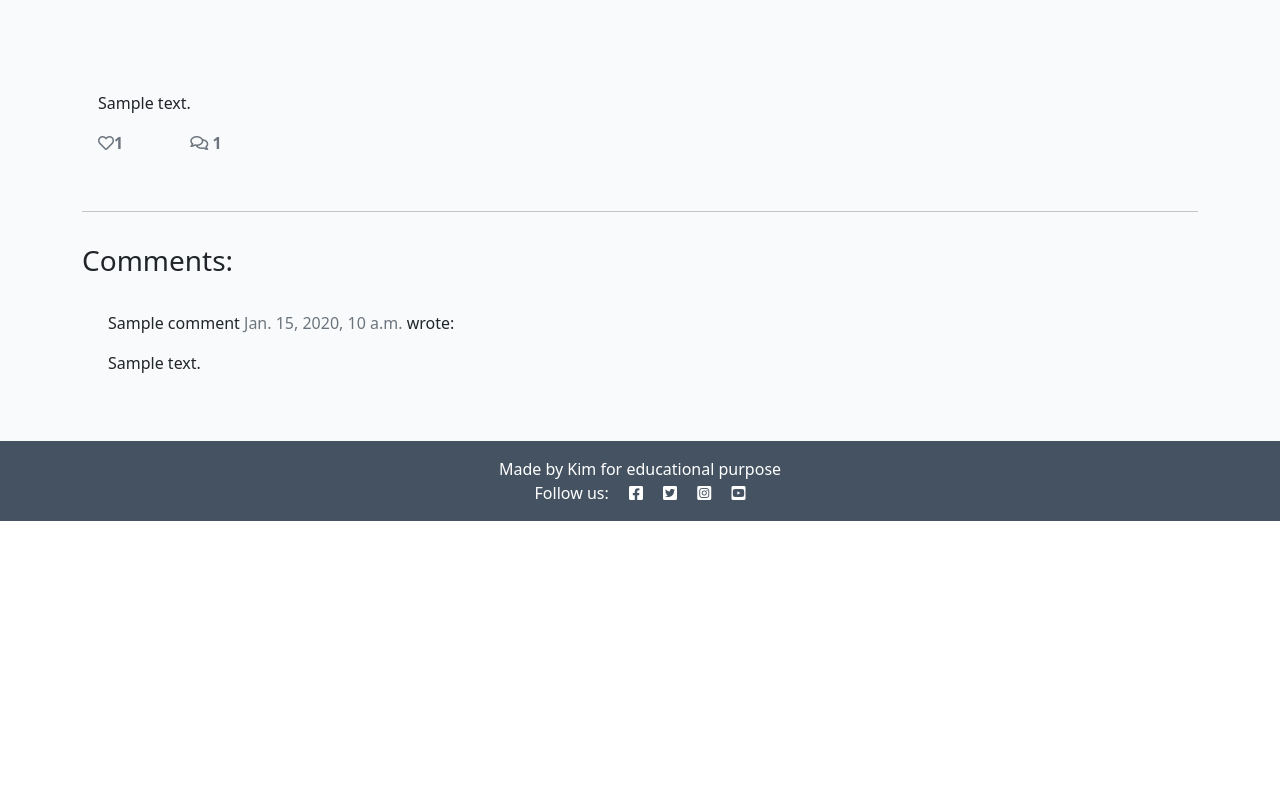
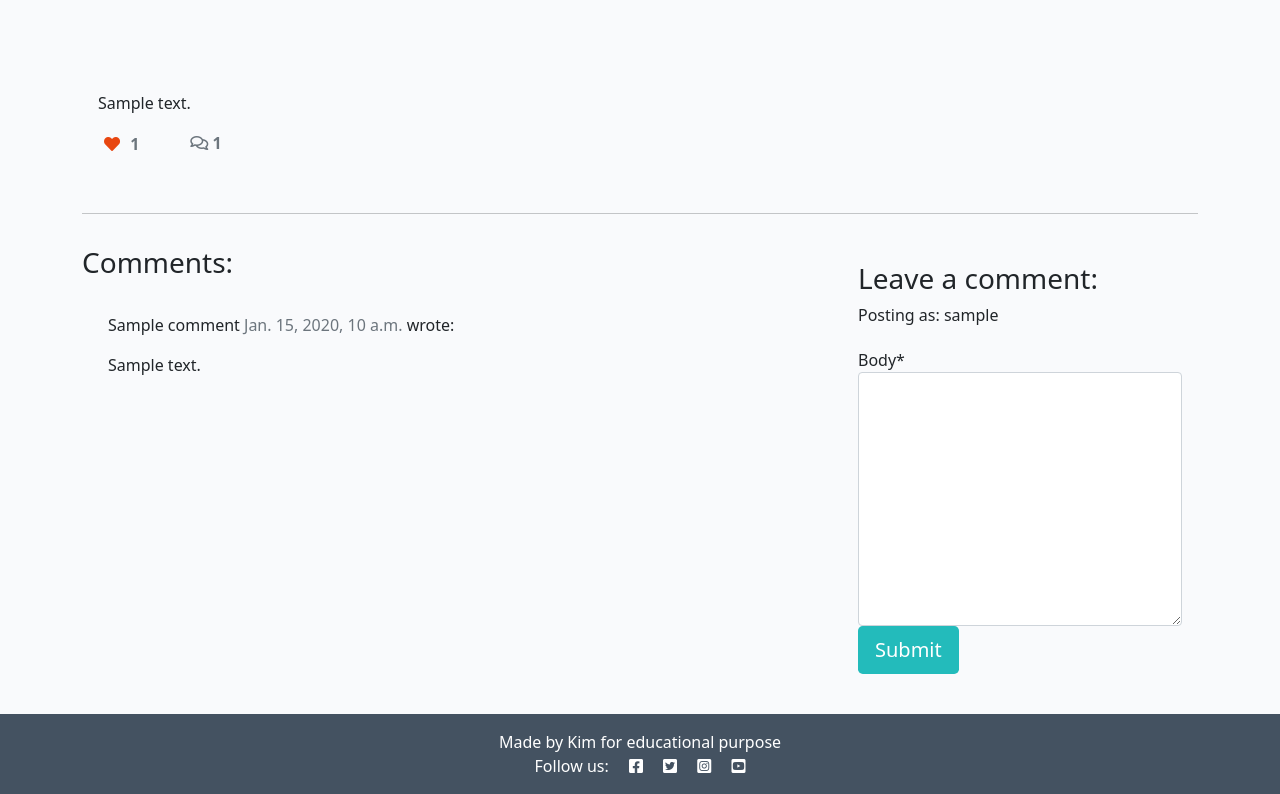
Before and after one commit to KimBergstroem/DjangoBlog, a Django app: a page that uses templates/post_detail.html in a window 1280 px wide. Shown: the part 281-1075 px from the top of the page. Before the commit the page ends 802 px from the top, so only its background shows below. Run offline with Django 3.2, Linux system fonts and the light colour scheme; a user stored in the database is signed in; tables that the repository leaves empty hold one stand-in row (values such as "Sample post"); some libraries are stand-ins or nearby versions.

Commit message:
Add: view, render and url path for likes func

```diff
--- a/blog/settings.py
+++ b/blog/settings.py
@@ -49,6 +49,7 @@ INSTALLED_APPS = [
     'django.contrib.staticfiles',
     'cloudinary',
     'django_summernote',
+    'crispy_forms',
     'blogapp',
 ]
 
@@ -56,6 +57,8 @@ SITE_ID = 1
 
 LOGIN_REDIRECT_URL = '/'
 LOGOUT_REDIRECT_URL = '/'
+
+CRISPY_TEMPLATE_PACK = 'bootstrap4'
 
 
 MIDDLEWARE = [
--- /dev/null
+++ b/blogapp/forms.py
@@ -0,0 +1,7 @@
+from .models import Comment
+from django import forms
+
+class CommentForm(forms.ModelForm):
+    class Meta:
+        model = Comment
+        fields = ('body',)
--- a/blogapp/urls.py
+++ b/blogapp/urls.py
@@ -4,4 +4,5 @@ from django.urls import path
 urlpatterns = [
     path('', views.PostList.as_view(), name='home'),
     path('<slug:slug>/', views.PostDetail.as_view(), name='post_detail'),
+    path('like/<slug:slug>', views.PostLike.as_view(), name='post_like'),
 ]
--- a/blogapp/views.py
+++ b/blogapp/views.py
@@ -1,6 +1,9 @@
-from django.shortcuts import render, get_object_or_404
+from django.shortcuts import render, get_object_or_404, reverse
 from django.views import generic, View
+from django.http import HttpResponseRedirect
 from .models import Post
+from .forms import CommentForm
+
 
 class PostList(generic.ListView):
     model = Post
@@ -25,6 +28,49 @@ class PostDetail(View):
             {
                 "post": post,
                 "comments": comments,
-                "liked": liked
+                "commented": False,
+                "liked": liked,
+                "comment_form": CommentForm()
             },
         )
+
+    def post(self, request, slug, *args, **kwargs):
+        queryset = Post.objects.filter(status=1)
+        post = get_object_or_404(queryset, slug=slug)
+        comments = post.comments.filter(approved=True).order_by("-created_on")
+        liked = False
+        if post.likes.filter(id=self.request.user.id).exists():
+            liked = True
+
+        comment_form = CommentForm(data=request.POST)
+
+        if comment_form.is_valid():
+            comment_form.instance.email = request.user.email
+            comment_form.instance.name = request.user.username
+            comment = comment_form.save(commit=False)
+            comment.post = post
+            comment.save()
+        else:
+            comment_form = CommentForm()
+
+        return render(
+            request,
+            "post_detail.html",
+            {
+                "post": post,
+                "comments": comments,
+                "commented": True,
+                "liked": liked,
+                "comment_form": CommentForm()
+            },
+        )
+
+class PostLike(View):
+    def post(self, request, slug):
+        post = get_object_or_404(Post, slug=slug)
+        if post.likes.filter(id=self.request.user.id).exists():
+            post.likes.remove(request.user)
+        else:
+            post.likes.add(request.user)
+
+        return HttpResponseRedirect(reverse('post_detail', args=[slug]))
--- a/requirements.txt
+++ b/requirements.txt
@@ -4,6 +4,7 @@ dj-database-url==0.5.0
 dj3-cloudinary-storage==0.0.6
 Django==3.2.20
 django-allauth==0.54.0
+django-crispy-forms==1.14.0
 django-summernote==0.8.20.0
 gunicorn==21.2.0
 oauthlib==3.2.2
--- a/templates/post_detail.html
+++ b/templates/post_detail.html
@@ -1,14 +1,17 @@
 {% extends 'base.html' %} {% block content %}
+{% load crispy_forms_tags %}
 
 <div class="masthead">
     <div class="container">
         <div class="row g-0">
             <div class="col-md-6 masthead-text">
-                <h1 class="post-title"> {{ post.title }}
-                </h1>
-                <p class="post-subtitle">{{ post.author }} | {{ post.created_on }} </p>
+                <!-- Post title goes in these h1 tags -->
+                <h1 class="post-title">{{ post.title }}</h1>
+                <!-- Post author goes before the | the post's created date goes after -->
+                <p class="post-subtitle">{{ post.author }} | {{ post.created_on }}</p>
             </div>
             <div class="d-none d-md-block col-md-6 masthead-image">
+                <!-- The featured image URL goes in the src attribute -->
                 {% if "placeholder" in post.featured_image.url %}
                 <img src="https://codeinstitute.s3.amazonaws.com/fullstack/blog/default.jpg" width="100%">
                 {% else %}
@@ -31,15 +34,28 @@
                 <div class="row">
 
                     <div class="col-1">
+                        <strong>
+                            {% if user.is_authenticated %}
+                            <form class="d-inline" action="{% url 'post_like' post.slug %}" method="POST">
+                                {% csrf_token %}
+                                {% if liked %}
+                                <button type="submit" name="blogpost_id" value="{{post.slug}}" class="btn-like"><i class="fas fa-heart"></i></button>
+                                {% else %}
+                                <button type="submit" name="blogpost_id" value="{{post.slug}}" class="btn-like"><i class="far fa-heart"></i></button>
+                                {% endif %}
+                            </form>
+                            {% else %}
+                            <span class="text-secondary"><i class="far fa-heart"></i></span>
+                            {% endif %}
                         <!-- The number of likes goes before the closing strong tag -->
-                        <strong class="text-secondary"><i class="far fa-heart"></i>{{ post.number_of_likes }} </strong>
+                        <span class="text-secondary">{{ post.number_of_likes }} </span>
+                        </strong>
                     </div>
                     <div class="col-1">
                         {% with comments.count as total_comments %}
                         <strong class="text-secondary"><i class="far fa-comments"></i>
                             <!-- Our total_comments variable goes before the closing strong tag -->
-                            {{ total_comments }}
-                        </strong>
+                            {{ total_comments }}</strong>
                         {% endwith %}
                     </div>
                 </div>
@@ -55,12 +71,12 @@
         <div class="col-md-8 card mb-4  mt-3 ">
             <h3>Comments:</h3>
             <div class="card-body">
-                <!-- We want a for loop inside the tags to iterate through each comment in comments -->
+                <!-- We want a for loop inside the empty control tags to iterate through each comment in comments -->
                 {% for comment in comments %}
                 <div class="comments" style="padding: 10px;">
                     <p class="font-weight-bold">
                         <!-- The commenter's name goes here. Check the model if you're not sure what that is -->
-                        {{ comment.name}}
+                        {{ comment.name }}
                         <span class=" text-muted font-weight-normal">
                             <!-- The comment's created date goes here -->
                             {{ comment.created_on }}
@@ -76,6 +92,22 @@
         <div class="col-md-4 card mb-4  mt-3 ">
             <div class="card-body">
                 <!-- For later -->
+                {% if commented %}
+                <div class="alert alert-success" role="alert">
+                    Your comment is awaiting approval
+                </div>
+                {% else %}
+                {% if user.is_authenticated %}
+
+                <h3>Leave a comment:</h3>
+                <p>Posting as: {{ user.username }}</p>
+                <form method="post" style="margin-top: 1.3em;">
+                    {{ comment_form | crispy }}
+                    {% csrf_token %}
+                    <button type="submit" class="btn btn-signup btn-lg">Submit</button>
+                </form>
+                {% endif %}
+                {% endif %}
             </div>
         </div>
     </div>
```
Also changed, not shown: templates/account/login.html (+14 -24 lines), templates/account/logout.html (+14 -6 lines), templates/account/signup.html (+15 -5 lines).
